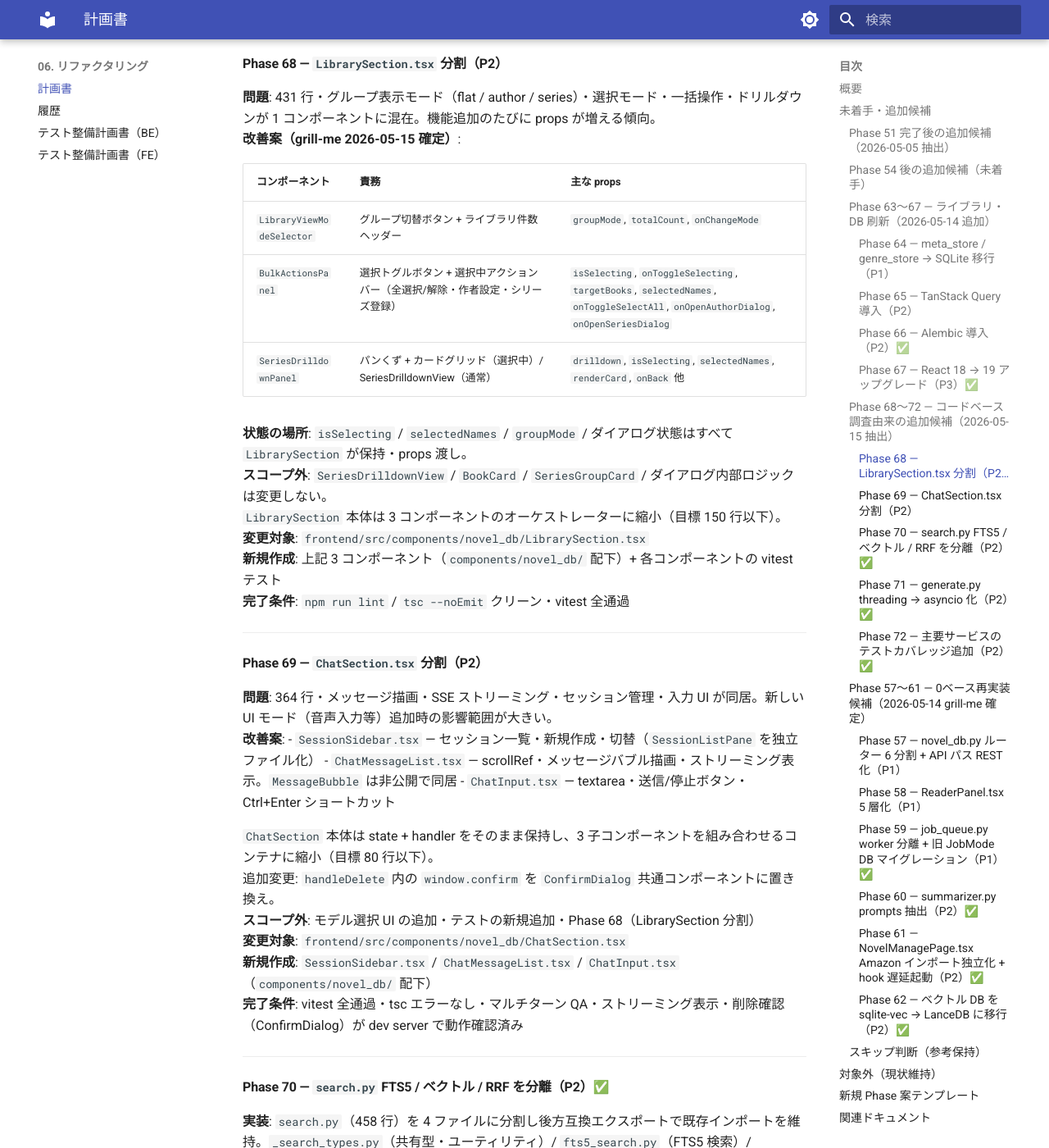
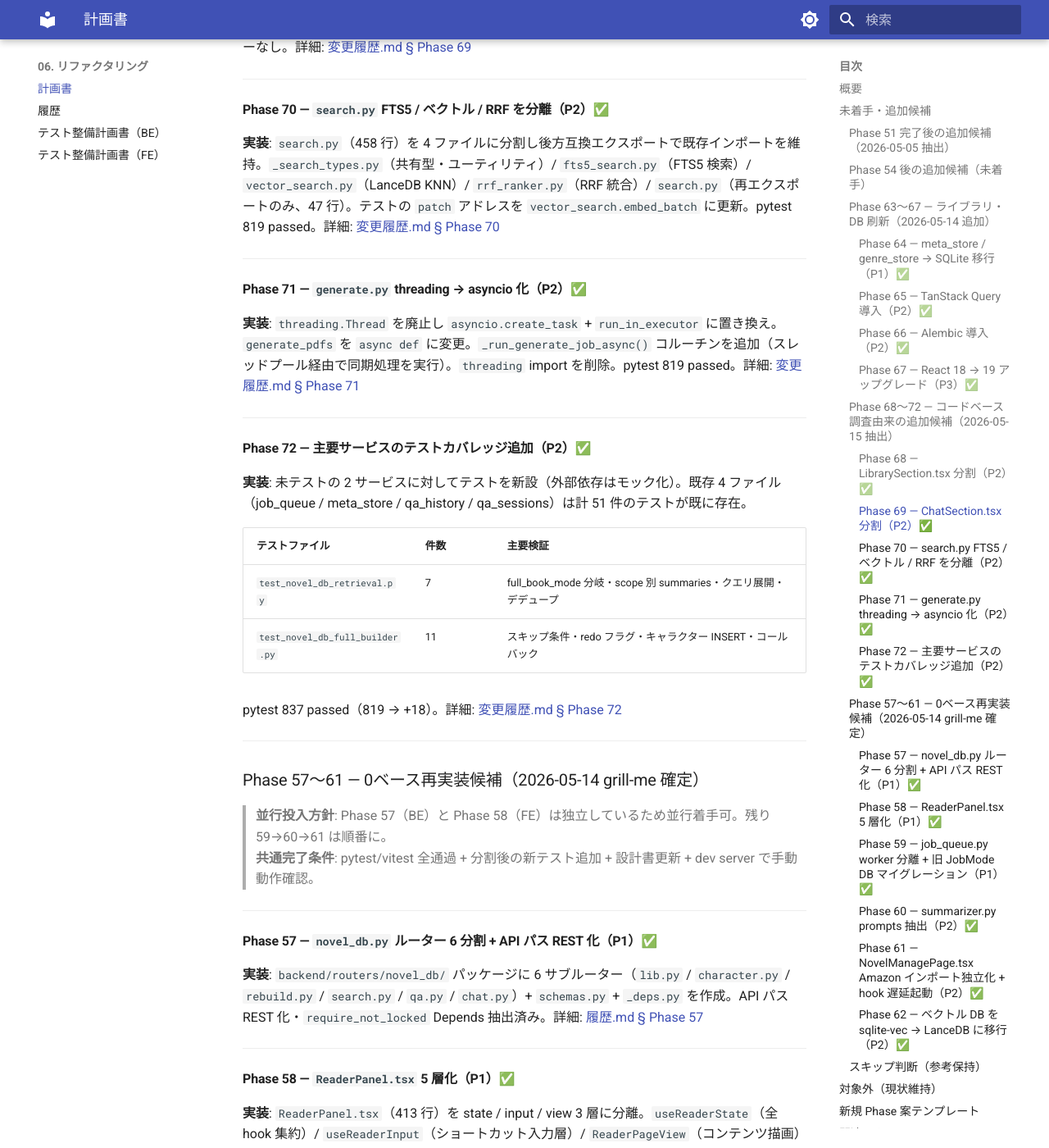
Before and after one commit to kkmmyr/Pic2PDF_Viewer, an MkDocs documentation site: the page built from docs/06_リファクタリング/リファクタリング計画書.md, in a window 1280 px wide and 1400 px high, scrolled down 3238 px. Shown: the whole window at 82% size. Built offline with MkDocs 1.6.1 and Material for MkDocs 9.7.7, drawn with Linux system fonts in a browser that asks for light colours; some of the changed text lies outside the part shown.

Commit message:
docs: Phase 68/69 完了反映 + Phase 57/58/64/65 計画書同期 + ReaderPanel 設計書更新
リファクタリング計画書:
- Phase 68 ✅: LibrarySection.tsx → 3 サブコンポーネント分割（008be6b）
- Phase 69 ✅: ChatSection.tsx → 3 サブコンポーネント分割（a8c0855）
- Phase 57/58/64/65: 候補→✅実装 形式に変換（fe2a0bc/a7a2eaa 相当を反映）
- overview 表: 完了 Phase 数・直近完了・次の動き を最新状態に更新
- 最終更新行: Phase 69 完了（P1/P2 全完了）に更新

詳細設計書_フロントエンド編:
- ReaderPanel.tsx 説明を Phase 58（5 層化）後の実態に更新
- ReaderPageView.tsx をディレクトリツリー・コンポーネント表に追加
- useReaderInput / useReaderState フックの説明を hooks セクションに追加

小説テキスト検索・RAG機能_フロントエンド設計:
- LibrarySection 下に Phase 68 の 3 サブコンポーネントを追加
- ChatSection 下に Phase 69 の 3 サブコンポーネントを追加

Co-Authored-By: Claude Sonnet 4.6 <noreply@anthropic.com>

```diff
--- a/docs/06_リファクタリング/リファクタリング計画書.md
+++ b/docs/06_リファクタリング/リファクタリング計画書.md
@@ -1,6 +1,6 @@
 # リファクタリング計画書
 
-最終更新: 2026-05-15（Phase 67 完了・Phase 68〜72 追加候補を記載）
+最終更新: 2026-05-15（Phase 69 完了 — P1/P2 全完了）
 
 未着手のリファクタリング候補・追加候補・対象外項目を管理する。完了済み Phase の詳細は [リファクタリング履歴.md](リファクタリング履歴.md) を参照。
 
@@ -10,10 +10,10 @@
 
 | 項目 | 値 |
 |---|---|
-| 完了 Phase 数 | 54 + Phase 55〜67 全体 |
-| 未着手 Phase 数 | 追加候補のみ（下記各節を参照） |
-| 直近完了 | Phase 72（2026-05-15）— retrieval.py / full_builder.py テスト追加 |
-| 次の動き | Phase 68〜69（LibrarySection / ChatSection コンポーネント分割）— dev server 確認が必要 |
+| 完了 Phase 数 | 54 + Phase 55〜72 + Phase 57〜58（再実装）+ Phase 64〜65（DB/TQ刷新） |
+| 未着手 Phase 数 | P3 候補 2 件のみ（下記参照）。P1/P2 はすべて完了またはスキップ判断済み |
+| 直近完了 | Phase 69（2026-05-15）— ChatSection.tsx 分割（SessionSidebar / ChatMessageList / ChatInput）。Phase 68（LibrarySection 分割）も同日完了 |
+| 次の動き | 新規候補発掘待ち。残 P3 は「router join_path 統一（判断保留）」「useOutsideClickAndEsc（スキップ寄り）」のみ |
 
 優先度の判断基準:
 - **P1**: 既に分離した責務が再膨張、または毎レンダー走る派生計算、緊急バグ修正など実害がある
@@ -47,28 +47,15 @@
 
 ---
 
-#### Phase 64 — `meta_store` / `genre_store` → SQLite 移行（P1）
+#### Phase 64 — `meta_store` / `genre_store` → SQLite 移行（P1）✅
 
-**問題**: 書籍メタデータ（著者・ジャンル・閲覧回数・シリーズ情報等）が `data/meta/{source}/meta.json` と `data/genres/{source}.json` の JSON ファイルで管理されている。
-- `load_meta()` が呼ばれるたびに全件 JSON 読み込み（O(n)）
-- `search.py` の `_resolve_book_names()` でシリーズスコープ解決のたびに `load_meta("novel")` 呼び出し
-- ソース単位でしかロックできない（書籍単位の並行書き込み不可）
-- クエリ・インデックスが使えない
-
-**改善案**: `novel.db`（または独立した `meta.db`）に `books_meta` テーブルを作成し JSON ファイルを廃止。`meta_store.py` / `genre_store.py` のインターフェースを維持したまま内部実装を SQLite に置き換える。
-**変更対象**: `backend/services/meta_store.py`、`backend/services/genre_store.py`、全 router（`meta`・`library`・`genres`・`series`）、`backend/services/novel_db/search.py`
-**完了条件**: pytest 全通過・既存 JSON からのマイグレーションスクリプト完備・dev server で全 CRUD 動作確認
-**注意**: 影響範囲が広いため着手前に詳細設計が必要。
+**実装**: `meta_store.py` / `genre_store.py` が `services/meta_db.py` 経由で SQLite（`meta.db`）に移行済み。`books_meta` テーブル + `genres` テーブル。JSON ファイルからの移行ロジックは `genre_store.py` 起動時に自動実行。詳細: [履歴.md § Phase 64](リファクタリング履歴.md)
 
 ---
 
-#### Phase 65 — TanStack Query 導入（P2）
+#### Phase 65 — TanStack Query 導入（P2）✅
 
-**問題**: `usePolling`・`usePdfStatus`・`useGenerateJob`・novel_db 系 hooks でポーリング・キャッシュ・invalidation を自前実装しており重複が多い。
-**改善案**: `@tanstack/react-query` を導入し `usePolling` ベースの hooks を `useQuery`（`refetchInterval`）+ `useMutation`（`invalidateQueries`）パターンに置き換える。フロント hooks 整理（Phase 65-x）と同時着手が効率的。
-**変更対象**: `frontend/src/hooks/usePolling.ts` およびその利用箇所、`frontend/src/hooks/usePdfStatus.ts`、`frontend/src/hooks/useGenerateJob.ts`、`frontend/src/hooks/novel_db/` 配下
-**新規作成**: `frontend/src/lib/queryClient.ts`（`QueryClient` インスタンス）
-**完了条件**: vitest 全通過・`usePolling` の直接利用箇所がゼロになること・dev server でジョブ状態ポーリング動作確認
+**実装**: `@tanstack/react-query` 導入済み。`usePolling.ts` 削除・`usePdfStatus` / `useGenerateJob` を `useQuery`（refetchInterval）パターンに置き換え。`frontend/src/lib/queryClient.ts` 新規作成。詳細: [履歴.md § Phase 65](リファクタリング履歴.md)
 
 ---
 
@@ -90,40 +77,25 @@
 
 ---
 
-#### Phase 68 — `LibrarySection.tsx` 分割（P2）
+#### Phase 68 — `LibrarySection.tsx` 分割（P2）✅
 
-**問題**: 431 行・グループ表示モード（flat / author / series）・選択モード・一括操作・ドリルダウンが 1 コンポーネントに混在。機能追加のたびに props が増える傾向。
-**改善案（grill-me 2026-05-15 確定）**:
+**実装**: `LibrarySection.tsx`（441行）を 3 コンポーネントに分割しオーケストレーターに縮小。
+- `LibraryViewModeSelector`: 見出し・グループ切替ボタン・選択トグル
+- `BulkActionsPanel`: 選択中アクションバー（全選択/作者設定/シリーズ登録）
+- `SeriesDrilldownPanel`: パンくず・BulkActionsPanel・DnDビューの切替
 
-| コンポーネント | 責務 | 主な props |
-|---|---|---|
-| `LibraryViewModeSelector` | グループ切替ボタン + ライブラリ件数ヘッダー | `groupMode`, `totalCount`, `onChangeMode` |
-| `BulkActionsPanel` | 選択トグルボタン + 選択中アクションバー（全選択/解除・作者設定・シリーズ登録） | `isSelecting`, `onToggleSelecting`, `targetBooks`, `selectedNames`, `onToggleSelectAll`, `onOpenAuthorDialog`, `onOpenSeriesDialog` |
-| `SeriesDrilldownPanel` | パンくず + カードグリッド（選択中）/ SeriesDrilldownView（通常） | `drilldown`, `isSelecting`, `selectedNames`, `renderCard`, `onBack` 他 |
-
-**状態の場所**: `isSelecting` / `selectedNames` / `groupMode` / ダイアログ状態はすべて `LibrarySection` が保持・props 渡し。
-**スコープ外**: `SeriesDrilldownView` / `BookCard` / `SeriesGroupCard` / ダイアログ内部ロジックは変更しない。
-`LibrarySection` 本体は 3 コンポーネントのオーケストレーターに縮小（目標 150 行以下）。
-**変更対象**: `frontend/src/components/novel_db/LibrarySection.tsx`
-**新規作成**: 上記 3 コンポーネント（`components/novel_db/` 配下）+ 各コンポーネントの vitest テスト
-**完了条件**: `npm run lint` / `tsc --noEmit` クリーン・vitest 全通過
+各コンポーネントに vitest テストを追加（計22件 / 合計874 passed）。詳細: [変更履歴.md § Phase 68](../05_記録/変更履歴.md)
 
 ---
 
-#### Phase 69 — `ChatSection.tsx` 分割（P2）
+#### Phase 69 — `ChatSection.tsx` 分割（P2）✅
 
-**問題**: 364 行・メッセージ描画・SSE ストリーミング・セッション管理・入力 UI が同居。新しい UI モード（音声入力等）追加時の影響範囲が大きい。
-**改善案**:
-- `SessionSidebar.tsx` — セッション一覧・新規作成・切替（`SessionListPane` を独立ファイル化）
-- `ChatMessageList.tsx` — scrollRef・メッセージバブル描画・ストリーミング表示。`MessageBubble` は非公開で同居
-- `ChatInput.tsx` — textarea・送信/停止ボタン・Ctrl+Enter ショートカット
+**実装**: `ChatSection.tsx`（364行）を 3 コンポーネントに分割し本体を 119行に縮小。
+- `SessionSidebar`: セッション一覧・新規作成・切替（左パネル）
+- `ChatMessageList`: scrollRef・メッセージバブル描画・ストリーミング表示
+- `ChatInput`: textarea・送信/停止ボタン・Ctrl+Enter ショートカット
 
-`ChatSection` 本体は state + handler をそのまま保持し、3 子コンポーネントを組み合わせるコンテナに縮小（目標 80 行以下）。
-追加変更: `handleDelete` 内の `window.confirm` を `ConfirmDialog` 共通コンポーネントに置き換え。
-**スコープ外**: モデル選択 UI の追加・テストの新規追加・Phase 68（LibrarySection 分割）
-**変更対象**: `frontend/src/components/novel_db/ChatSection.tsx`
-**新規作成**: `SessionSidebar.tsx` / `ChatMessageList.tsx` / `ChatInput.tsx`（`components/novel_db/` 配下）
-**完了条件**: vitest 全通過・tsc エラーなし・マルチターン QA・ストリーミング表示・削除確認（ConfirmDialog）が dev server で動作確認済み
+`handleDelete` の `window.confirm` を `ConfirmDialog` に置き換え。vitest 852 passed / tsc エラーなし。詳細: [変更履歴.md § Phase 69](../05_記録/変更履歴.md)
 
 ---
 
@@ -159,35 +131,15 @@ pytest 837 passed（819 → +18）。詳細: [変更履歴.md § Phase 72](../05
 
 ---
 
-#### Phase 57 — `novel_db.py` ルーター 6 分割 + API パス REST 化（P1）
+#### Phase 57 — `novel_db.py` ルーター 6 分割 + API パス REST 化（P1）✅
 
-**問題**: 644 行・25 関数に 7 責務が混在。Pydantic モデル 11 個インライン。後方互換レイヤーあり。
-**改善案**:
-- `backend/routers/novel_db/` パッケージ化し 6 サブルーター作成（`lib.py` / `character.py` / `rebuild.py` / `search.py` / `qa.py` / `chat.py`）
-- API パスをリソース名詞基準に再設計（REST 化）例: `POST /api/novel-db/books/{id}/rebuild`、`GET /api/novel-db/sessions/{id}/messages`
-- Pydantic スキーマを `backend/routers/novel_db/schemas.py` に一元化
-- 再構築ロックチェックを `FastAPI Depends`（`require_not_locked`）に抽出
-- フロントエンドの API URL を `apiClient.ts` で一括置換（パス変更に追随）
-
-**変更対象**: `backend/routers/novel_db.py`、`frontend/src/services/apiClient.ts` およびその呼び出し元
-**新規作成**: `backend/routers/novel_db/` パッケージ（`__init__.py` / `schemas.py` / `_deps.py` / 6 サブルーター）
-**完了条件**: 既存 pytest 全通過・新サブルーター各 1 件以上テスト追加・API 仕様書更新・dev server で全機能動作確認
+**実装**: `backend/routers/novel_db/` パッケージに 6 サブルーター（`lib.py` / `character.py` / `rebuild.py` / `search.py` / `qa.py` / `chat.py`）+ `schemas.py` + `_deps.py` を作成。API パス REST 化・`require_not_locked` Depends 抽出済み。詳細: [履歴.md § Phase 57](リファクタリング履歴.md)
 
 ---
 
-#### Phase 58 — `ReaderPanel.tsx` 5 層化（P1）
+#### Phase 58 — `ReaderPanel.tsx` 5 層化（P1）✅
 
-**問題**: 455 行・カスタムフック 18 個に責務分散しても本体に 35 個 `const`。RTL/スプレッド判定の次機能追加が困難。
-**改善案**:
-- `useReaderState` — 全 reader state を集約した単一 hook
-- `ReaderLayout` — レイアウト/スタイルのみのプレゼンテーション層
-- `PageRenderer` — ページ描画ロジック（`renderPageItem` / `renderSpread`）をサブコンポーネント化
-- `useReaderInput` — キーボード/マウス/ショートカット入力層を統合 hook 化
-- `useZoom` — ズーム・パン state を独立 hook 化（既存 `usePdfSearch` は維持）
-
-**変更対象**: `frontend/src/components/viewer/ReaderPanel.tsx`
-**新規作成**: `useReaderState.ts` / `ReaderLayout.tsx` / `PageRenderer.tsx` / `useReaderInput.ts` / `useZoom.ts`
-**完了条件**: vitest 全通過・新 hook 各 1 件以上テスト追加・RTL/スプレッド手動確認・ズーム/ショートカット動作確認
+**実装**: `ReaderPanel.tsx`（413 行）を state / input / view 3 層に分離。`useReaderState`（全 hook 集約）/ `useReaderInput`（ショートカット入力層）/ `ReaderPageView`（コンテンツ描画）を新規作成。本体は JSX オーケストレーター（168 行）に縮小。vitest 12 件追加。詳細: [変更履歴.md § Phase 58](../05_記録/変更履歴.md)
 
 ---
 
```
Also changed, not shown: docs/03_詳細設計/小説テキスト検索・RAG機能_フロントエンド設計.md (+8 -2 lines), docs/03_詳細設計/詳細設計書_フロントエンド編.md (+22 -14 lines).
